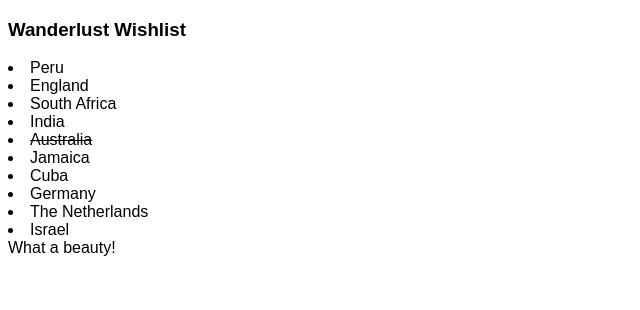
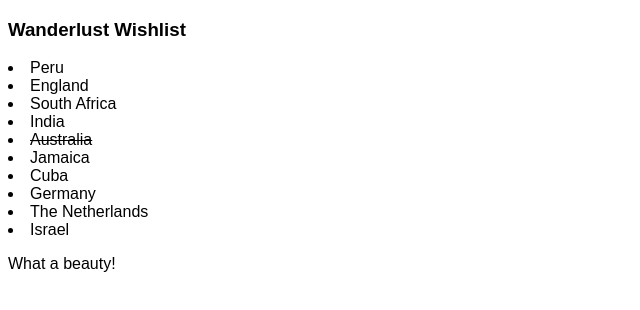
Before and after one commit to LaunchAcademy/Boston31-Travel-Tracker-Review, a React app: page / in a window 1280 px wide. Both pictures are taken after a click on the item "Australia". Shown: the top 310 px of the page, without its empty margins (0-640 px from the left). Built offline with nearby package versions, Linux system fonts and the light colour scheme; the HTML template or start-up script is replaced by a standard one.

Commit message:
finished code

```diff
--- a/src/components/App.js
+++ b/src/components/App.js
@@ -1,44 +1,38 @@
 import React, { useState } from 'react';
 
-import Place from './Place';
+import Destination from './Destination';
 
 const App = (props) => {
-  // debugger
+// debugger
   const [selectedPlaceId, setSelectedPlaceId] = useState(null)
 
-  const placesData = props.data.places;
-  const favoritePlaceId = props.data.favoritePlaceId;
-  // const { favoritePlaceId } = props.data
-
-  const placesComponents = placesData.map((place) => {
-    // debugger
-    // <li>{place.name}</li>
+  const placesArray = props.data.places.map((place) => {
+    // console.log(place)
     return (
-      <Place
+      <Destination
         key={place.id}
         place={place}
+        setSelectedPlaceId={setSelectedPlaceId}
         selectedPlaceId={selectedPlaceId}
-        setSelectedPlaceId={setSelectedPlaceId}
+        // favoritePlaceId={props.data.favoritePlaceId}
       />
     )
   })
-  // console.log(selectedPlace);
+console.log("state", selectedPlaceId)
 
-  let secretMessage;
-  if (selectedPlaceId === favoritePlaceId) {
-    secretMessage = <div>What a beauty!</div>
+  let message;
+  if (props.data.favoritePlaceId === selectedPlaceId) {
+    message = <p>What a beauty!</p>
   }
 
-  // debugger
   return (
     <div id="wishlist-div">
       <div className="grid-container">
         <div className="small-12 text-center">
           <h3>Wanderlust Wishlist</h3>
+          {placesArray}
 
-          {placesComponents}
-
-          {secretMessage}
+          {message}
         </div>
       </div>
     </div>
--- /dev/null
+++ b/src/components/Destination.js
@@ -0,0 +1,21 @@
+import React from "react"
+
+const Destination = (props) => {
+  console.log(props)
+  // debugger
+  const selectedHandler = () => {
+    console.log("I was clicked!")
+    props.setSelectedPlaceId(props.place.id)
+  }
+
+  let selectedClass = ""
+  if (props.place.id === props.selectedPlaceId) {
+    selectedClass = "done"
+  }
+
+  return (
+    <li className={selectedClass} onClick={selectedHandler}>{props.place.name}</li>
+  )
+}
+
+export default Destination
--- a/src/components/Place.js
+++ /dev/null
@@ -1,23 +0,0 @@
-import React from "react"
-
-const Place = (props) => {
-  const handleClick = () => {
-    props.setSelectedPlaceId(props.place.id)
-  }
-
-  let styling = ""
-
-  if (props.selectedPlaceId === props.place.id) {
-    styling = "done"
-  }
-
-  return (
-    <li
-      onClick={handleClick}
-      className={styling}
-    >
-      {props.place.name}
-    </li>
-  )
-}
-export default Place;
```
Also changed, not shown: 1 other file (tests, documents, lock files or other folders).
